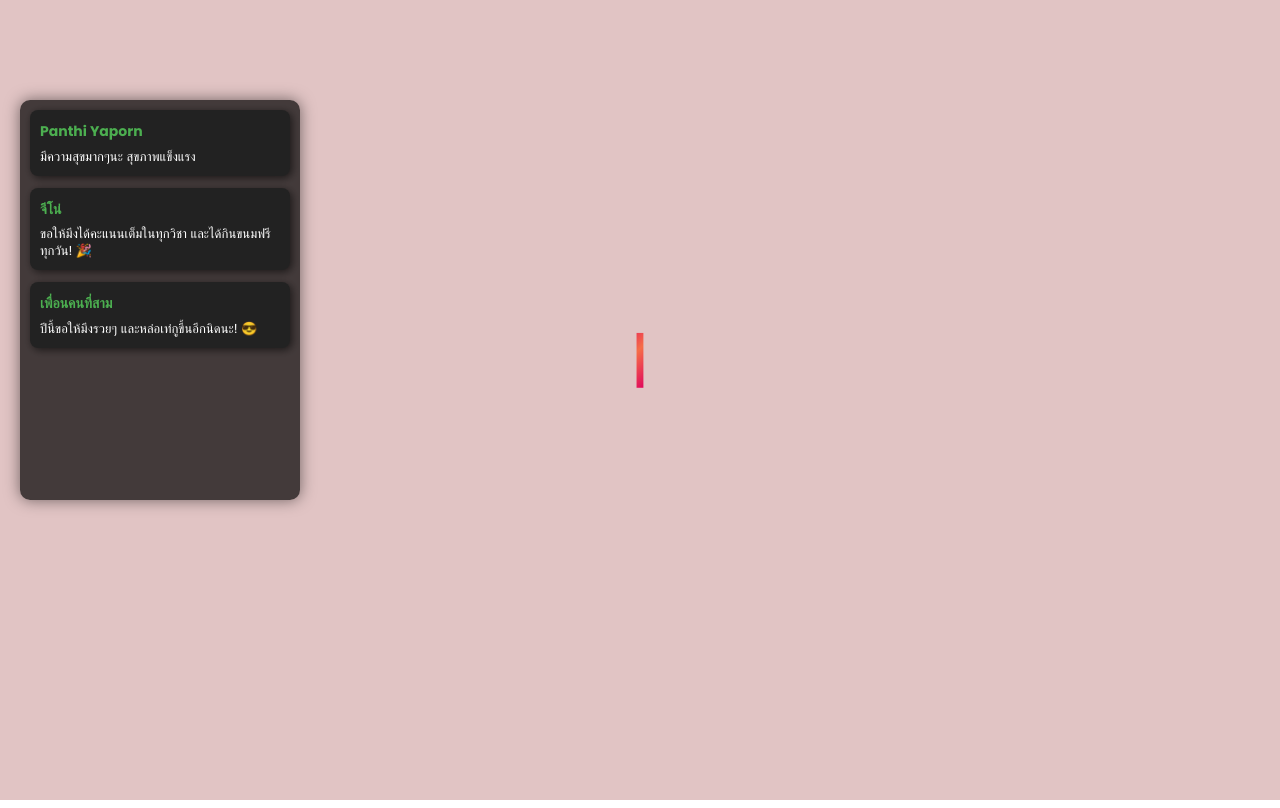
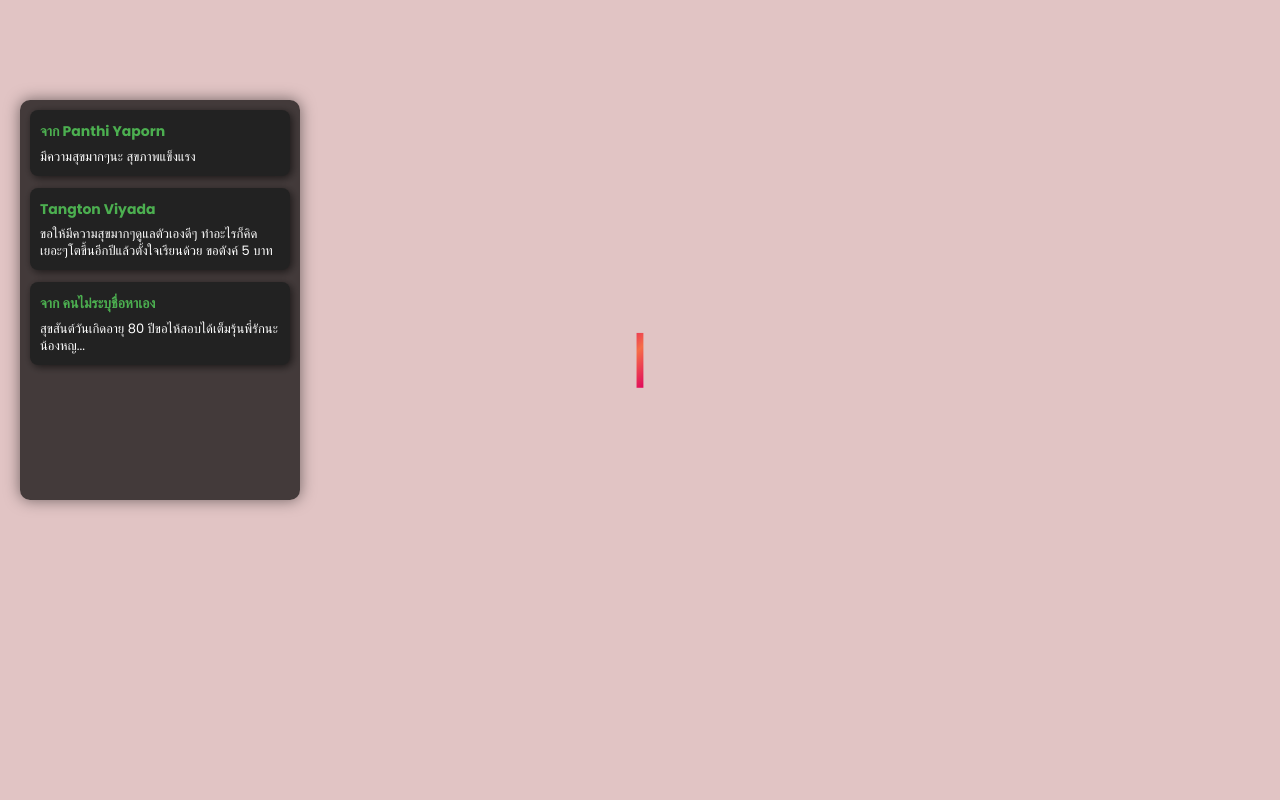
Before and after one commit to Pai2009/HBD-Public-Web-, a plain HTML site: page wish.html in a window 1280 px wide. Drawn offline with nearby package versions, Linux system fonts and the light colour scheme; a script that the page names is missing.

Commit message:
Update wish.html

```diff
--- a/wish.html
+++ b/wish.html
@@ -128,16 +128,16 @@
   <div id="comments-container">
 
   <div class="comment-box">
-    <div class="comment-author">Panthi Yaporn</div>
+    <div class="comment-author">จาก Panthi Yaporn</div>
     <div class="comment-text">มีความสุขมากๆนะ สุขภาพแข็งแรง </div>
   </div>
   <div class="comment-box">
-    <div class="comment-author">จีโน่</div>
-    <div class="comment-text">ขอให้มึงได้คะแนนเต็มในทุกวิชา และได้กินขนมฟรีทุกวัน! 🎉</div>
+    <div class="comment-author">Tangton Viyada</div>
+    <div class="comment-text">ขอให้มีความสุขมากๆดูแลตัวเองดีๆ ทำอะไรก็คิดเยอะๆโตขึ้นอีกปีแล้วตั้งใจเรียนด้วย ขอตังค์ 5 บาท</div>
   </div>
   <div class="comment-box">
-    <div class="comment-author">เพื่อนคนที่สาม</div>
-    <div class="comment-text">ปีนี้ขอให้มึงรวยๆ และหล่อเท่กูขึ้นอีกนิดนะ! 😎</div>
+    <div class="comment-author">จาก คนไม่ระบุชื่อหาเอง</div>
+    <div class="comment-text">สุขสันต์วันเกิดอายุ 80 ปีขอไห้สอบได้เต็มรุ้นพี่รักนะน้องหญ...</div>
   </div>
 </div>
 
```
